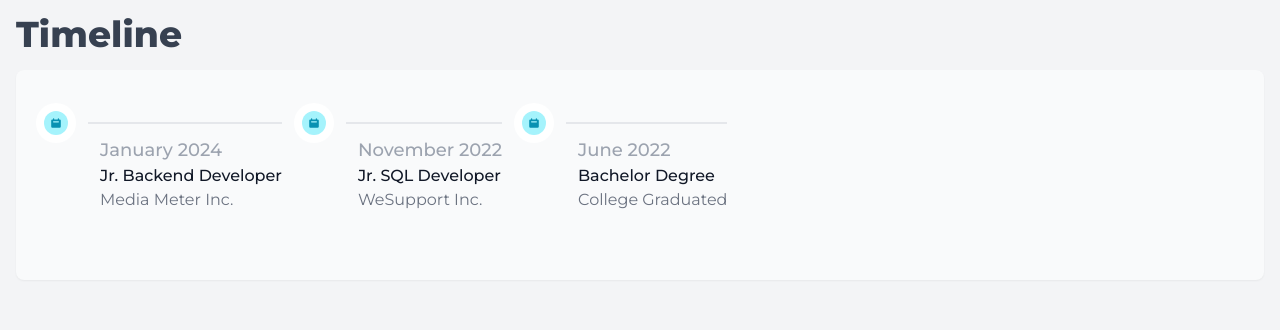
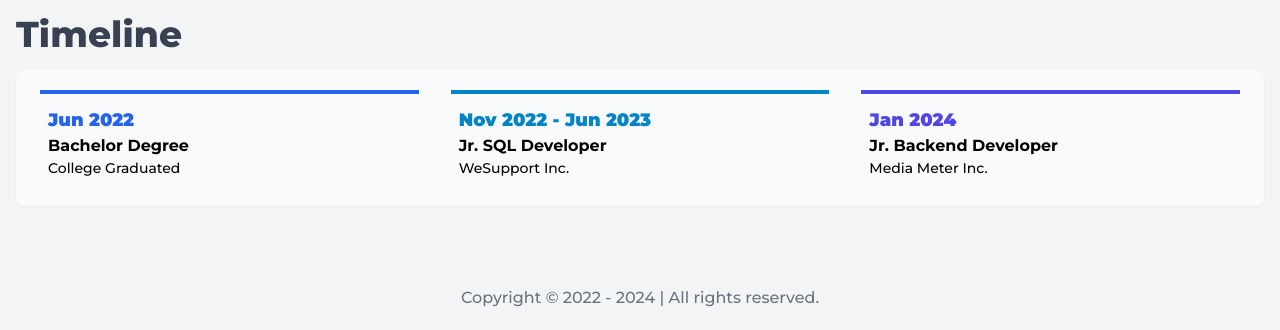
Before and after one commit to dextermontero/ui-portfolio, a React (Vite) app: page /about in a window 1280 px wide. Shown: the part 474-804 px from the top of the page. Built offline with nearby package versions, Linux system fonts and the light colour scheme.

Commit message:
feat: Update Timeline

```diff
--- a/src/App.jsx
+++ b/src/App.jsx
@@ -28,30 +28,14 @@ function App() {
                         <Technologies />
                         <Projects />
                     </Route>
-                    <Route path="/kanban">
-                        <Kanban />
-                    </Route>
-                    <Route path="/qcu-management">
-                        <Management />
-                    </Route>
-                    <Route path="/qcu-attendance">
-                        <Attendance />
-                    </Route>
-                    <Route path="/jobSearch">
-                        <JobSearch />
-                    </Route>
-                    <Route path="/blind-stick-navigation">
-                        <BlindNavigation />
-                    </Route>
-                    <Route path="/veterinarian">
-                        <Vet />
-                    </Route>
-                    <Route path="/about">
-                        <About />
-                    </Route>
-                    <Route path="*">
-                        <NotFound />
-                    </Route>
+                    <Route path="/kanban" component={Kanban} />
+                    <Route path="/qcu-management" component={Management} />
+                    <Route path="/qcu-attendance" component={Attendance} />
+                    <Route path="/jobSearch" component={JobSearch} />
+                    <Route path="/blind-stick-navigation" component={BlindNavigation} />
+                    <Route path="/veterinarian" component={Vet} />
+                    <Route path="/about" component={About} />
+                    <Route path="*" component={NotFound} />
                 </Switch>
             </main>
             <MoveToTop />
--- a/src/components/About.tsx
+++ b/src/components/About.tsx
@@ -85,23 +85,22 @@ function About() {
                         </div>
                     </div>
                     <h2 className="text-3xl xl:text-4xl font-montserrat-extrabold mb-4 text-gray-700">Timeline</h2>
-                    <div className="px-10 py-5 bg-gray-50 shadow-sm rounded-lg">
-                        <Timeline horizontal>
-                            {
-                                timelineData.map((item, index) => (
-                                    <Timeline.Item  key={index} className="mt-8 md:p-8 md:mt-0">
-                                        <Timeline.Point icon={HiCalendar} />
-                                            <Timeline.Content className="p-4 ml-3 md:ml-3 md:p-0">
-                                                <Timeline.Time className="text-lg font-montserrat-medium">{item.dateTime}</Timeline.Time>
-                                                <Timeline.Title className="font-medium text-md font-montserrat-medium dark:text-gray-500">{item.title}</Timeline.Title>
-                                                <Timeline.Body className="dark:text-gray-500 font-montserrat-regular">
-                                                    <p className="text-justify">{item.content}</p>
-                                                </Timeline.Body>
-                                            </Timeline.Content>
-                                    </Timeline.Item>
-                                ))
-                            }
-                        </Timeline>
+                    <div className="px-6 py-5 bg-gray-50 shadow-sm rounded-lg">
+                        <nav aria-label="Progress">
+                            <ol role="list" className="space-y-4 md:flex md:space-x-8 md:space-y-0">
+                                {
+                                    timelineData.map((item, index) => (
+                                        <li className="md:flex-1" key={index}>
+                                            <a href={`#${item.title}`} className={`group flex flex-col border-l-4 ${item.border} py-2 pl-4 ${item.hoverborder} md:border-l-0 md:border-t-4 md:pb-2 md:pl-2 md:pt-3 hover:bg-slate-100 group:shadow-md`}>
+                                                <span className={`text-lg font-montserrat-black ${item.text} ${item.groupText}`}>{item.dateTime}</span>
+                                                <span className="text-md font-montserrat-bold">{item.title}</span>
+                                                <span className="text-sm font-montserrat-medium">{item.content}</span>
+                                            </a>
+                                        </li>
+                                    ))
+                                }
+                            </ol>
+                        </nav>
                     </div>
                 </section>
             )}
--- a/src/data/timelineData.js
+++ b/src/data/timelineData.js
@@ -1,17 +1,29 @@
 export const timelineData = [
     {
-        dateTime: "January 2024",
-        title: "Jr. Backend Developer",
-        content: "Media Meter Inc."
+        dateTime: "Jun 2022",
+        title: "Bachelor Degree",
+        content: "College Graduated",
+        text: "text-blue-600",
+        groupText: "group-hover:text-blue-800",
+        border: "border-blue-600",
+        hoverborder: "hover:border-blue-800",
     },
     {
-        dateTime: "November 2022",
+        dateTime: "Nov 2022 - Jun 2023",
         title: "Jr. SQL Developer",
-        content: "WeSupport Inc."
+        content: "WeSupport Inc.",
+        text: "text-sky-600",
+        groupText: "group-hover:text-sky-800",
+        border: "border-sky-600",
+        hoverborder: "hover:border-sky-800",
     },
     {
-        dateTime: "June 2022",
-        title: "Bachelor Degree",
-        content: "College Graduated"
+        dateTime: "Jan 2024",
+        title: "Jr. Backend Developer",
+        content: "Media Meter Inc.",
+        text: "text-indigo-600",
+        groupText: "group-hover:text-indigo-800",
+        border: "border-indigo-600",
+        hoverborder: "hover:border-indigo-800",
     }
 ]
```
Also changed, not shown: 1 other file (tests, documents, lock files or other folders).
